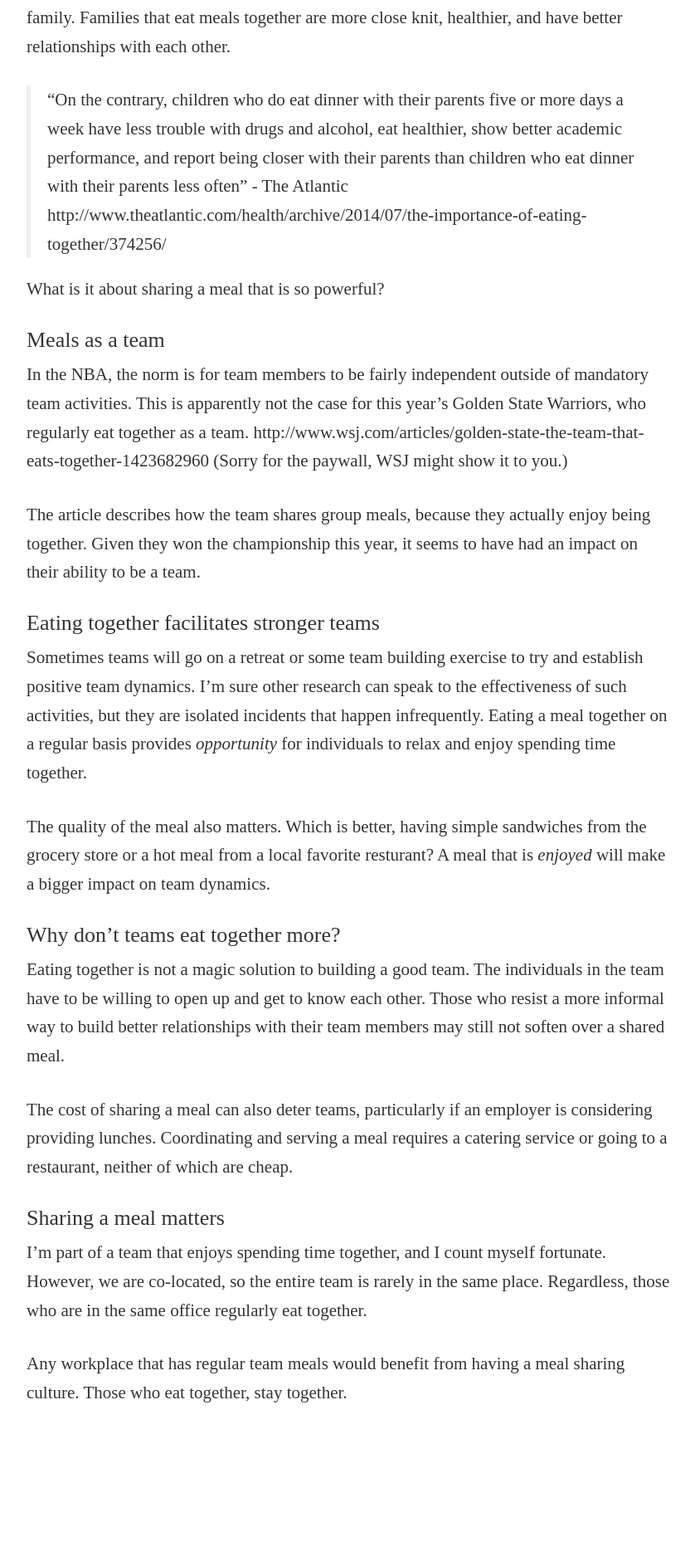
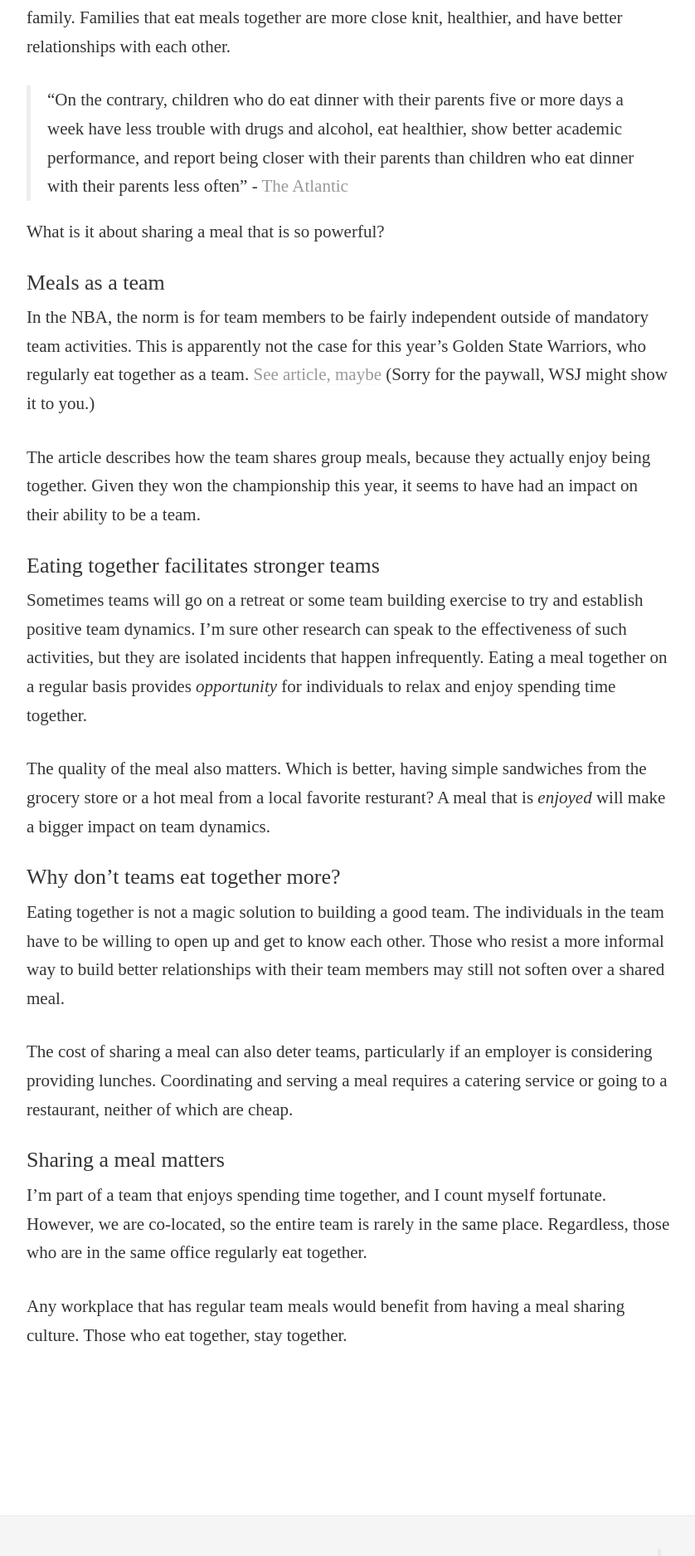
Before and after one commit to gnomeontherun/gnomeontherun.com, a Jekyll site: the page built from _posts/2015-08-18-breaking-break-as-a-team.md, in a window 1280 px wide. Shown: the part 599-2474 px from the top of the page at 83% size, without its empty margins (23-861 px from the left). Built offline with Jekyll 4.4.1, drawn with Linux system fonts in a browser that asks for light colours; some web fonts are replaced.

Commit message:
fix links

```diff
--- a/_posts/2015-08-18-breaking-break-as-a-team.md
+++ b/_posts/2015-08-18-breaking-break-as-a-team.md
@@ -10,13 +10,13 @@ show_related_posts: false
 
 There is a lot of research that emphasizes the importance of eating together, especially as a family. Families that eat meals together are more close knit, healthier, and have better relationships with each other.
 
-> "On the contrary, children who do eat dinner with their parents five or more days a week have less trouble with drugs and alcohol, eat healthier, show better academic performance, and report being closer with their parents than children who eat dinner with their parents less often" - The Atlantic http://www.theatlantic.com/health/archive/2014/07/the-importance-of-eating-together/374256/
+> "On the contrary, children who do eat dinner with their parents five or more days a week have less trouble with drugs and alcohol, eat healthier, show better academic performance, and report being closer with their parents than children who eat dinner with their parents less often" - [The Atlantic](http://www.theatlantic.com/health/archive/2014/07/the-importance-of-eating-together/374256/)
 
 What is it about sharing a meal that is so powerful?
 
 ### Meals as a team
 
-In the NBA, the norm is for team members to be fairly independent outside of mandatory team activities. This is apparently not the case for this year's Golden State Warriors, who regularly eat together as a team. http://www.wsj.com/articles/golden-state-the-team-that-eats-together-1423682960 (Sorry for the paywall, WSJ might show it to you.)
+In the NBA, the norm is for team members to be fairly independent outside of mandatory team activities. This is apparently not the case for this year's Golden State Warriors, who regularly eat together as a team. [See article, maybe](http://www.wsj.com/articles/golden-state-the-team-that-eats-together-1423682960) (Sorry for the paywall, WSJ might show it to you.)
 
 The article describes how the team shares group meals, because they actually enjoy being together. Given they won the championship this year, it seems to have had an impact on their ability to be a team.
 
```
